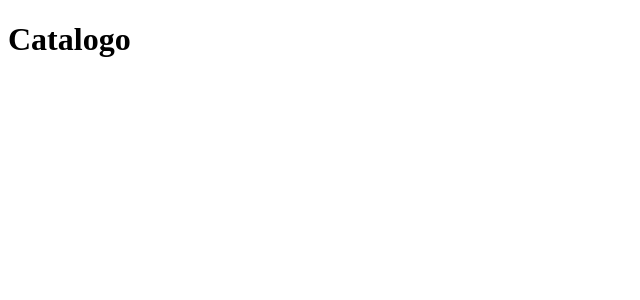
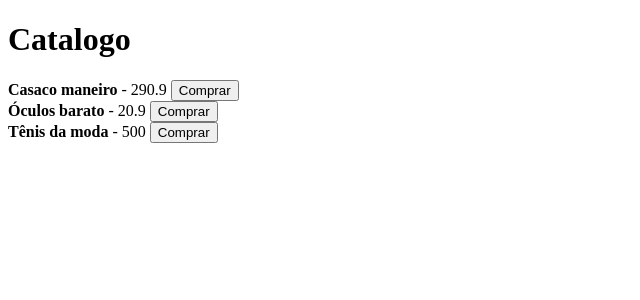
Before and after one commit to jeffersonbraster/estudo-redux, a React (Create React App) app: page / in a window 1280 px wide. Shown: the top 300 px of the page, without its empty margins (0-640 px from the left). Built offline with nearby package versions, Linux system fonts and the light colour scheme; data requests are answered from the project's data file.

Commit message:
Criando um servidor json para teste

```diff
--- /dev/null
+++ b/server.json
@@ -0,0 +1,35 @@
+{
+
+    "products": [
+        {
+            "id": 1,
+            "title": "Casaco maneiro",
+            "price": 290.90
+        },
+        {
+            "id": 2,
+            "title": "Óculos barato",
+            "price": 20.90
+        },
+        {
+            "id": 3,
+            "title": "Tênis da moda",
+            "price": 500.00
+        }
+    ],
+    "stock": [
+        {
+            "id": 1,
+            "quantity": 3
+        },
+        {
+            "id": 2,
+            "quantity": 0
+        },
+        {
+            "id": 3,
+            "quantity": 1
+        }
+    ]
+
+}
--- a/src/components/Catalog.tsx
+++ b/src/components/Catalog.tsx
@@ -1,16 +1,36 @@
-import React from 'react'
-import { useSelector } from 'react-redux';
+import React, { useState, useEffect } from 'react'
+import { IProduct } from '../store/modules/cart/types';
+import api from '../services/api';
+
 
 
 const Catalog: React.FC = () => {
-    //fazer uma busca dentro do store, retornando todo o conteudo.
-    const catalog = useSelector(state => state);
 
-    console.log(catalog);
+    const [catalog, setCatalog] = useState<IProduct[]>([]);
 
-        return (
+    useEffect(() => {
+        api.get('products').then(response => {
+            setCatalog(response.data);
+        })
+    }, [])
+
+    return (
+        <main>
             <h1>Catalogo</h1>
-        );
+            {catalog.map(product => (
+                <article key={product.id}>
+                    <strong>{product.title}</strong> {" - "}
+                    <span>{product.price}</span> {"  "}
+
+
+                    <button type="button">Comprar</button>
+                </article>
+            ))}
+        </main>
+
+
+
+    );
 }
 
 export default Catalog;
--- /dev/null
+++ b/src/services/api.ts
@@ -0,0 +1,7 @@
+import axios from 'axios';
+
+const api = axios.create({
+    baseURL: 'http://localhost:3333',
+});
+
+export default api;
```
Also changed, not shown: package.json (+5 -2 lines), 1 other file (tests, documents, lock files or other folders).
